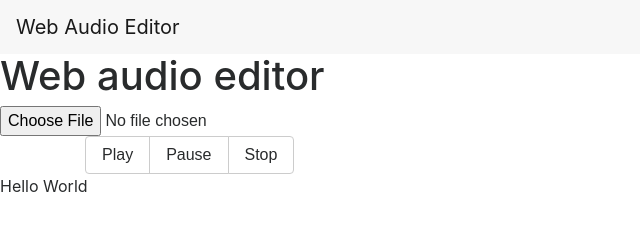
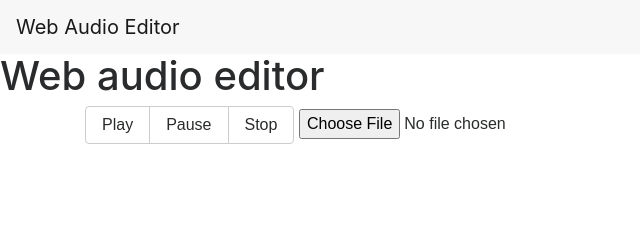
Before and after one commit to dansuh17/Web-Audio-Editor, a website built with webpack: page index.html in a window 1280 px wide. Shown: the whole page, without its empty margins (0-640 px from the left). Built offline with nearby package versions, Linux system fonts and the light colour scheme.

Commit message:
babel integration + track addition

```diff
--- a/index.html
+++ b/index.html
@@ -9,21 +9,9 @@
     <a class="navbar-brand" href="#">Web Audio Editor</a>
   </nav>
   <h1>Web audio editor</h1>
-  <input type="file" id="file-input" />
-
   <!-- high-level container containing multiple tracks -->
-  <div class="container">
-    <!-- representing one track aligned to center vertically -->
-    <div class="row align-items-center">
-      <div class="col" id="track-1">
-        <div class="btn-group" role="group">
-          <button type="button" class="btn btn-secondary">Play</button>
-          <button type="button" class="btn btn-secondary">Pause</button>
-          <button type="button" class="btn btn-secondary">Stop</button>
-        </div>
-      </div>
-    </div>
-    <!-- track end -->
+  <div class="container" id="track-container">
+    <!-- Tracks go here. -->
   </div>
   <!-- container end -->
   <script src="dist/index.bundle.js"></script>
--- a/package.json
+++ b/package.json
@@ -25,6 +25,9 @@
     "webpack-dev-server": "^2.5.1"
   },
   "dependencies": {
+    "babel-core": "^6.25.0",
+    "babel-loader": "^7.1.1",
+    "babel-preset-es2015": "^6.24.1",
     "file-loader": "^0.11.2",
     "waves-loaders": "github:ircam-rnd/loaders",
     "waves-ui": "github:wavesjs/ui"
--- a/src/index.js
+++ b/src/index.js
@@ -1,11 +1,58 @@
 import '../index.html';  // required for hot-loading for changes in index.html
 import wavesUI from 'waves-ui';
 
-class Track {
+class Tracks {
   constructor() {
-    this.fileinput = document.getElementById('file-input');
+    // function bindings
     this.readSingleFile = this.readSingleFile.bind(this);
-    this.fileinput.addEventListener('change', this.readSingleFile, false);
+    this.increaseTrackNum = this.increaseTrackNum.bind(this);
+    this.decreaseTrackNum = this.decreaseTrackNum.bind(this);
+
+
+    this.trackIndex = 0;
+    this.container = document.getElementById('track-container');
+    this.tracks = [];
+  }
+
+  createTrack() {
+    const elemString = `
+      <div class="row align-items-center" id="track${this.trackIndex}"
+      data-trackid="${this.trackIndex}">
+        <div class="col">
+          <div class="btn-group" role="group">
+            <button type="button" class="btn btn-secondary">Play</button>
+            <button type="button" class="btn btn-secondary">Pause</button>
+            <button type="button" class="btn btn-secondary">Stop</button>
+          </div>
+          <input type="file" id="fileinput${this.trackIndex}"
+          data-trackid="${this.trackIndex}"/>
+        </div>
+      </div>
+      `;
+
+    // append to the tracks container
+    this.container.insertAdjacentHTML('beforeend', elemString);
+    const createdTrack = document.getElementById(`track${this.trackIndex}`);
+
+    // maintain the data as Tracks variable
+    this.tracks.push(createdTrack);
+    const fileInput = document.getElementById(`fileinput${this.trackIndex}`);
+    // add listener to the file input button
+    fileInput.addEventListener('change', this.readSingleFile, false);
+
+    // this is how you access 'data-attribute'
+    console.log(createdTrack.dataset.trackid);
+
+    // increase track number
+    this.increaseTrackNum();
+  }
+
+  increaseTrackNum() {
+    this.trackIndex++;
+  }
+
+  decreaseTrackNum() {
+    this.trackIndex--;
   }
 
   readSingleFile(e) {
@@ -29,7 +76,7 @@ class Track {
 
   drawWave(fileArrayBuffer, audioCtx) {
     audioCtx.decodeAudioData(fileArrayBuffer, buffer => {
-      var $track = document.querySelector('#track-1');
+      var $track = document.querySelector('#track0');
       var width = $track.getBoundingClientRect().width;
       var height = 200;
       var duration = buffer.duration;
@@ -52,13 +99,7 @@ class Track {
 }
 
 
-function component() {
-  var element = document.createElement('div');
-  element.innerHTML = 'Hello World';
-  return element;
-}
+const tracks = new Tracks();
+tracks.createTrack();
 
-document.body.appendChild(component());
-const track = new Track();
-
-export default Track;
+export default Tracks;
--- a/webpack.config.js
+++ b/webpack.config.js
@@ -27,9 +27,21 @@ module.exports = {
     extensions: [".js"],
   },
   module: {
-    loaders: [
+    rules: [
+      {
+        test: /\.js$/,
+        exclude: /node_modules/,
+        use: {
+          loader: 'babel-loader',
+          options: {
+            presets: ['es2015'],
+          },
+        },
+      },
       {
         test: /\.html$/,
+        // use: ['style-loader'] === use: [{loader: 'style-loader'}]
+        // === loader: 'style-loader'
         loader: 'html-loader',
       },
       {
```
Also changed, not shown: 1 other file.
